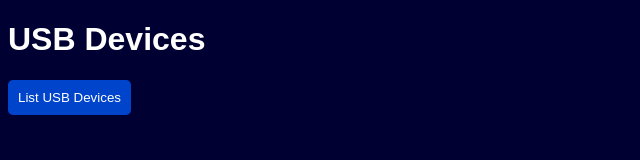
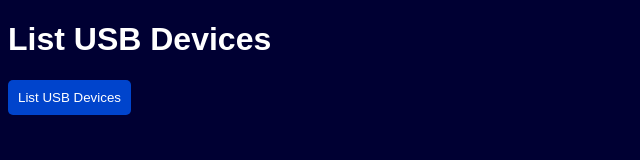
Before and after one commit to KeithIMyers/WebUSB-DeviceEnum, a plain HTML site: page index.html in a window 1280 px wide. Shown: the whole page, without its empty margins (0-640 px from the left). Drawn offline with Linux system fonts and the light colour scheme.

Commit message:
Update index.html
Changing something

```diff
--- a/index.html
+++ b/index.html
@@ -27,7 +27,7 @@
     </style>
 </head>
 <body>
-    <h1>USB Devices</h1>
+    <h1>List USB Devices</h1>
     <button id="list-devices">List USB Devices</button>
     <div id="device-list" class="device-info"></div>
 
```
